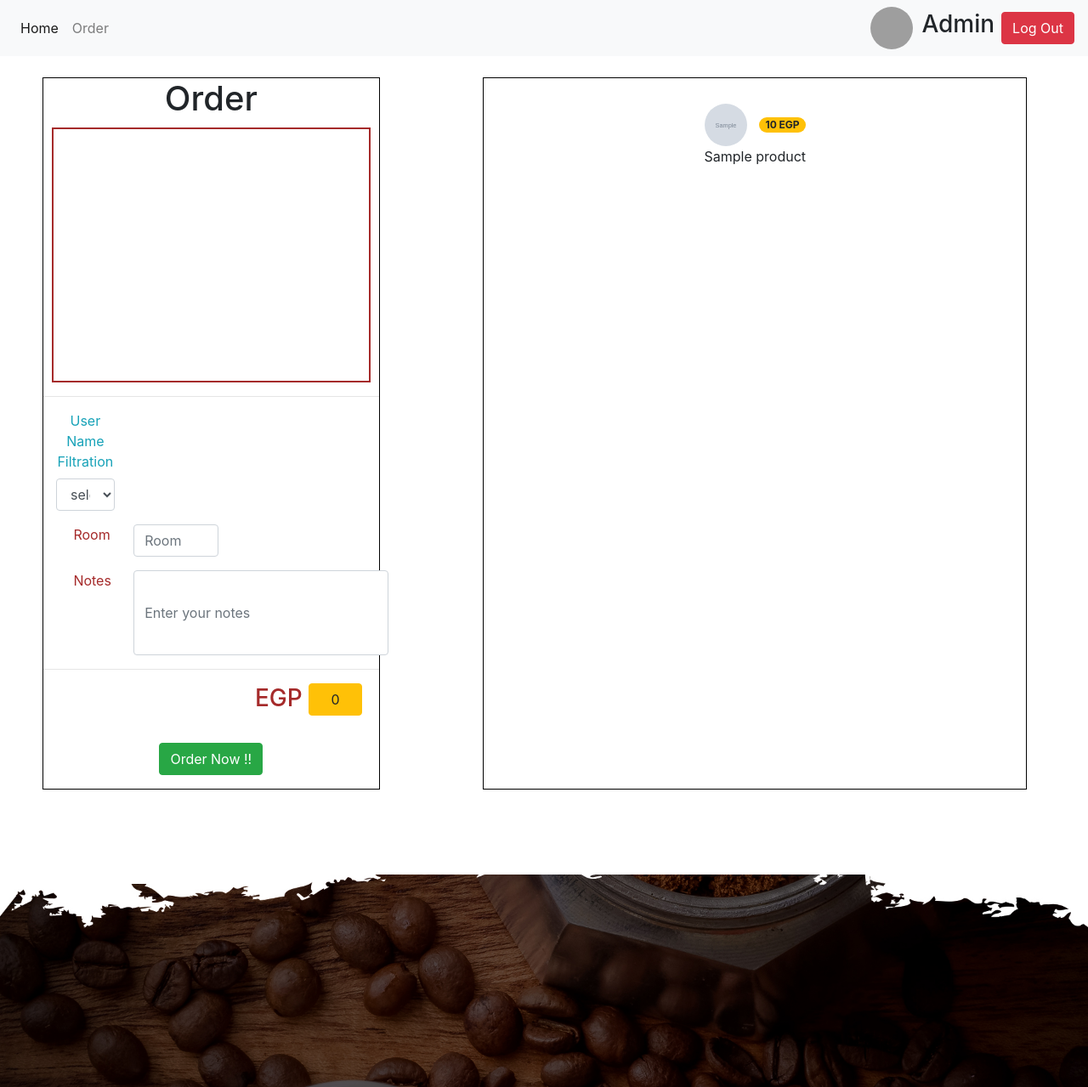
After one commit to FatmaSaad/Cafeteria-System, a PHP site: page /addOrderManually.php in a window 1280 px wide. The commit adds this page. Shown: the whole page at 85% size. Run offline with PHP 8.4, Linux system fonts and the light colour scheme; the visitor is signed in with stand-in values (Sample User, id 1); tables that the repository leaves empty hold one stand-in row (values such as "Sample post"); grey boxes marked "Sample" are stand-in pictures; some libraries are stand-ins or nearby versions; grey boxes are pictures that could not be loaded.

Commit message:
create addOrderManually

```diff
--- /dev/null
+++ b/Views/addOrderManually.php
@@ -0,0 +1,174 @@
+<!DOCTYPE html>
+<html lang="en">
+
+<head>
+    <meta charset="UTF-8">
+    <meta name="viewport" content="width=device-width, initial-scale=1.0">
+    <link rel="stylesheet" href="../public/css/font-awesome.min.css" />
+    <link rel="stylesheet" href="../public/css/bootstrap.min.css" />
+    <link type="text/css" rel="stylesheet" media="screen" href="../Public/css/addProduct.css" />
+
+    <link type="text/css" rel="stylesheet" media="screen" href="../public/css/styles.css" />
+    <title>Home</title>
+
+
+
+    <script src="https://ajax.googleapis.com/ajax/libs/jquery/3.4.1/jquery.min.js">
+    </script>
+
+</head>
+
+<body>
+    <?php
+
+    include 'userHeader.php';
+
+    $errordata = [];
+    if (isset($_GET["error"]))
+        $errordata = explode(',', $_GET["error"]);
+    ?>
+    <main class="add-user">
+
+        <div class="row" style="width: 100%;text-align:center;">
+
+            <section class=" col-4" style="margin-left: 50px">
+                <div style=" border: 1px black solid;">
+                    <h1 style="text-align:center;">Order</h1>
+                    <section style="height:300px; border:2px solid brown;margin:10px;text-align:center; ">
+                        <div style="display: inline-block; margin: 10px;" class="product parent" id="parent2">
+                        </div>
+                    </section>
+
+
+                    <hr class="divider">
+                    <form id="order" action="../Controller/orderController.php" method="POST" class="form-horizontal text-info">
+                        <!-- Clicked Orders Section -->
+                        <div class="form-group col-md-3">
+                            <label for="exampleFormControlSelect1">User Name Filtration</label>
+                            <select class="form-control"name="user_id">
+                                <option disabled selected> select ..</option>
+                                <?php
+                                $admin = new Admin();
+                                $data = $admin->getOrders();
+                                $ordersData = [];
+                                while ($row = mysqli_fetch_assoc($data)) {
+                                    array_push($ordersData, $row);
+                                }
+
+                                foreach ($ordersData as $row) { ?>
+                                    <option data-id="<?php echo $row['user_id'] ?>"> <?php echo $row['user_name'] ?> </option>
+                                <?php } ?>
+                            </select>
+                        </div>
+                        <div style="color: brown" id="SelectedOrdersContainers">
+                            <div class="form-group row">
+                                <label for="" class="offset-sm-1 col-sm-2 control-label">Room</label>
+                                <div class="col-sm-6">
+                                    <input class="form-control onRuntime" name="room_number" type="number" placeholder="Room" style="width: 100px;" />
+
+                                </div>
+                            </div>
+                        </div>
+                        <!-- Notes Section -->
+                        <div style="color: brown" class="form-group row">
+                            <label for="" class="offset-sm-1 col-sm-2 control-label">Notes</label>
+                            <div class="col-sm-6">
+                                <input class="form-control" name="order_notes" type="text" placeholder="Enter your notes" style="width: 300px; height: 100px;" />
+                            </div>
+                        </div>
+                        <hr class="divider">
+                        <div style="text-align:right;margin-right:20px;color: brown">
+                            <!-- Total Price -->
+                            <h3>EGP <input id="TotalPrice" class="col-2 btn btn-warning" type="text" value="0" readonly /> </h3>
+                        </div>
+                        <input type="hidden" name="products" />
+                        <br />
+                        <div class="form-group text-center">
+                            <input class="btn btn-success" type="submit" name="addOrdermanually" value="Order Now !!">
+                        </div>
+                    </form>
+                </div>
+            </section>
+
+            <section id="right" class="offset-1 col-6" style="text-align: center; border: 1px black solid;">
+
+                <div style="display: inline-block; margin: 10px;">
+                    <?php
+                    $product = new product();
+
+                    $result = $product->listAllProducts();
+                    while ($row = mysqli_fetch_assoc($result)) {; ?>
+
+                        <div style="display: inline-block; margin: 10px;">
+                            <?php $pro_id = 0;
+                            ?>
+                            <div onclick="GFG_Fun(<?php echo $row['product_id'] ?>,<?php echo $row['price'] ?>)" class="parent">
+                                <div class="child" id='<?php echo $row['product_id'] ?>'>
+                                    <div id="container" style="display: inline-block; margin: 10px;">
+                                        <input type="hidden" name="Id" value="<?php echo $row['product_id'] ?>">
+
+                                        <?php
+                                        ?>
+                                        <img src="../public/Images/<?php echo $row['image']; ?>" width="150px" height="150px" />
+                                        <span class="badge badge-pill badge-warning"><?php echo $row['price']; ?> EGP</span>
+                                        <figcaption><?php echo $row['product_name'] ?></figcaption>
+                                    </div>
+                                </div>
+
+                            </div>
+                        </div>
+                    <?php } ?>
+                    <script>
+                        var arr = [];
+                        var totalprice = 0;
+                        var totalPrice;
+                        var prod;
+                        var prodinput;
+
+                        var nu = 2;
+                        var flag = 0;
+
+                        function GFG_Fun(id, price) {
+                            amou = `<span id="amou" class="badge badge-pill badge-success">${nu}</span>`;
+                            console.log(flag);
+                            if (arr.includes(id)) {
+                                if (flag == 0) {
+                                    $('#' + id).append($(amou));
+                                    flag = 1;
+                                    console.log(flag);
+                                } else {
+                                    document.getElementById("amou").innerText = ++nu;
+                                }
+                                flag = 1;
+                            } else {
+                                $('#' + id).clone().appendTo('#parent2');
+                            }
+                            arr.push(id);
+                            //console.log(arr);
+                            prod = arr.toString();
+
+                            totalprice += price;
+                            totalPrice = `<input  type="hidden" name="to_Price" value="${totalprice}"/>`;
+                            $('#order').append($(totalPrice));
+                            document.getElementById("TotalPrice").value = totalprice;
+
+                            prodinput = `<input type="hidden" name="ordersProducts" value="${prod}"/>`
+                            $('#order').append($(prodinput));
+                        }
+                    </script>
+
+
+                </div>
+
+            </section>
+        </div>
+    </main>
+    <footer class="footer-area section-gap">
+    </footer>
+
+    <script src="../public/js/jquery-3.3.1.js"></script>
+    <script src="../public/js/bootstrap.bundle.min.js"></script>
+    <script src="../public/js/popper.min.js"></script>
+</body>
+
+</html>
```
Also changed, not shown: Controller/orderController.php (+24 -3 lines), Views/adminHeader.php (+7 -7 lines).
